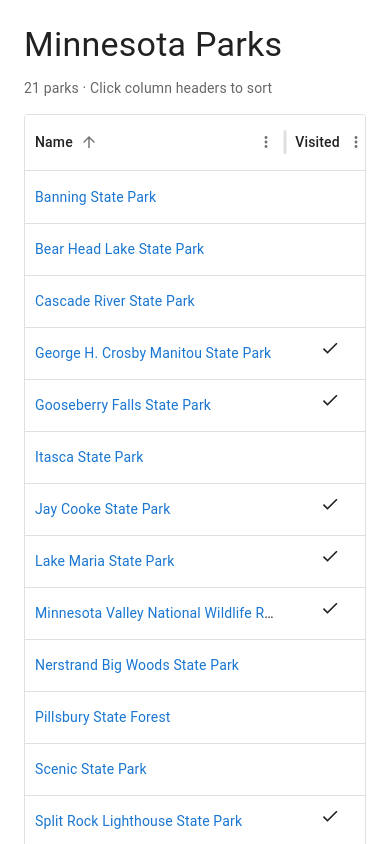
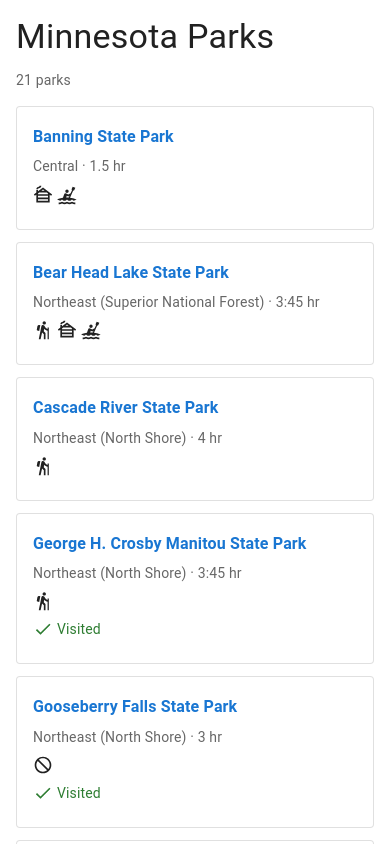
Before and after one commit to spasarok/parks, a React (Vite) app in the folder app/: page / in a window 390 px wide. Shown: the top 844 px of the page. Built offline with nearby package versions, Linux system fonts and the light colour scheme.

Commit message:
Responsive layout

```diff
--- a/app/src/App.jsx
+++ b/app/src/App.jsx
@@ -1,11 +1,14 @@
 import { useMemo } from 'react'
 import { DataGrid } from '@mui/x-data-grid'
 import Box from '@mui/material/Box'
+import Card from '@mui/material/Card'
+import CardContent from '@mui/material/CardContent'
+import Link from '@mui/material/Link'
 import Tooltip from '@mui/material/Tooltip'
 import Typography from '@mui/material/Typography'
 import CssBaseline from '@mui/material/CssBaseline'
-import Link from '@mui/material/Link'
-import { ThemeProvider, createTheme } from '@mui/material/styles'
+import { ThemeProvider, createTheme, useTheme } from '@mui/material/styles'
+import useMediaQuery from '@mui/material/useMediaQuery'
 import CheckIcon from '@mui/icons-material/Check'
 import HikingIcon from '@mui/icons-material/Hiking'
 import CabinIcon from '@mui/icons-material/Cabin'
@@ -26,7 +29,6 @@ const MUI_ICONS = {
   ShoppingCart: ShoppingCartIcon,
 }
 
-// Build map from camping name → { Icon, alt } using the YAML icons section
 const campingIconMap = Object.fromEntries(
   (rawData.icons?.campsites ?? []).map(entry => {
     const iconName = entry.icon ?? entry.type
@@ -34,10 +36,10 @@ const campingIconMap = Object.fromEntries(
   })
 )
 
-function CampingIcons({ value }) {
+function CampingIcons({ value, height100 }) {
   if (!value?.length) return null
   return (
-    <Box sx={{ display: 'flex', gap: 0.5, alignItems: 'center', height: '100%' }}>
+    <Box sx={{ display: 'flex', gap: 0.5, alignItems: 'center', ...(height100 && { height: '100%' }) }}>
       {value.map(name => {
         const entry = campingIconMap[name]
         if (!entry?.Icon) return null
@@ -62,13 +64,49 @@ const columns = rawData.columns.map(col => ({
   headerName: formatHeader(col.name),
   sortable: col.type !== 'array' && col.name !== 'notes',
   ...(col.type === 'boolean' ? { width: 90, align: 'center', headerAlign: 'center', renderCell: ({ value }) => value ? <CheckIcon fontSize="small" /> : '' } : {}),
-  ...(col.type === 'array' ? { renderCell: ({ value }) => <CampingIcons value={value} /> } : {}),
+  ...(col.type === 'array' ? { renderCell: ({ value }) => <CampingIcons value={value} height100 /> } : {}),
   ...(col.name === 'name' ? { renderCell: ({ value, row }) => row.link ? <Link href={row.link} target="_blank" rel="noreferrer" underline="hover">{value}</Link> : value } : {}),
   ...(col.name in columnWidths ? { width: columnWidths[col.name] } : {}),
   ...(col.name === 'notes' ? { flex: 1, minWidth: 200 } : {}),
 }))
 
+function ParkCard({ park }) {
+  return (
+    <Card variant="outlined">
+      <CardContent>
+        <Typography variant="subtitle1" fontWeight="bold" gutterBottom>
+          {park.link
+            ? <Link href={park.link} target="_blank" rel="noreferrer" underline="hover">{park.name}</Link>
+            : park.name}
+        </Typography>
+        <Typography variant="body2" color="text.secondary">
+          {[park.region, park.distance].filter(Boolean).join(' · ')}
+        </Typography>
+        {park.campsites?.length > 0 && (
+          <Box sx={{ mt: 1 }}>
+            <CampingIcons value={park.campsites} />
+          </Box>
+        )}
+        {park.notes && (
+          <Typography variant="body2" sx={{ mt: 1 }} color="text.secondary">
+            {park.notes}
+          </Typography>
+        )}
+        {park.visited && (
+          <Box sx={{ display: 'flex', alignItems: 'center', gap: 0.5, mt: 1 }}>
+            <CheckIcon fontSize="small" color="success" />
+            <Typography variant="body2" color="success.main">Visited</Typography>
+          </Box>
+        )}
+      </CardContent>
+    </Card>
+  )
+}
+
 export default function App() {
+  const muiTheme = useTheme()
+  const isMobile = useMediaQuery(muiTheme.breakpoints.down('md'))
+
   const rows = useMemo(
     () =>
       rawData.data.map((park, i) => ({
@@ -88,16 +126,29 @@ export default function App() {
     []
   )
 
+  const sortedParks = useMemo(
+    () => [...rawData.data].sort((a, b) => a.name.localeCompare(b.name)),
+    []
+  )
+
   return (
     <ThemeProvider theme={theme}>
       <CssBaseline />
-      <Box sx={{ p: 3 }}>
+      <Box sx={{ p: { xs: 2, md: 3 } }}>
         <Typography variant="h4" gutterBottom>
           Minnesota Parks
         </Typography>
         <Typography variant="body2" color="text.secondary" sx={{ mb: 2 }}>
-          {rows.length} park{rows.length !== 1 ? 's' : ''} · Click column headers to sort
+          {rawData.data.length} park{rawData.data.length !== 1 ? 's' : ''}
+          {!isMobile && ' · Click column headers to sort'}
         </Typography>
+        {isMobile ? (
+          <Box sx={{ display: 'flex', flexDirection: 'column', gap: 1.5 }}>
+            {sortedParks.map(park => (
+              <ParkCard key={park.name} park={park} />
+            ))}
+          </Box>
+        ) : (
           <Box sx={{ width: '100%' }}>
             <DataGrid
               rows={rows}
@@ -110,6 +161,7 @@ export default function App() {
               disableRowSelectionOnClick
             />
           </Box>
+        )}
       </Box>
     </ThemeProvider>
   )
```
Also changed, not shown: 1 other file (tests, documents, lock files or other folders). Lines whose indentation alone changed are shown as unchanged.
